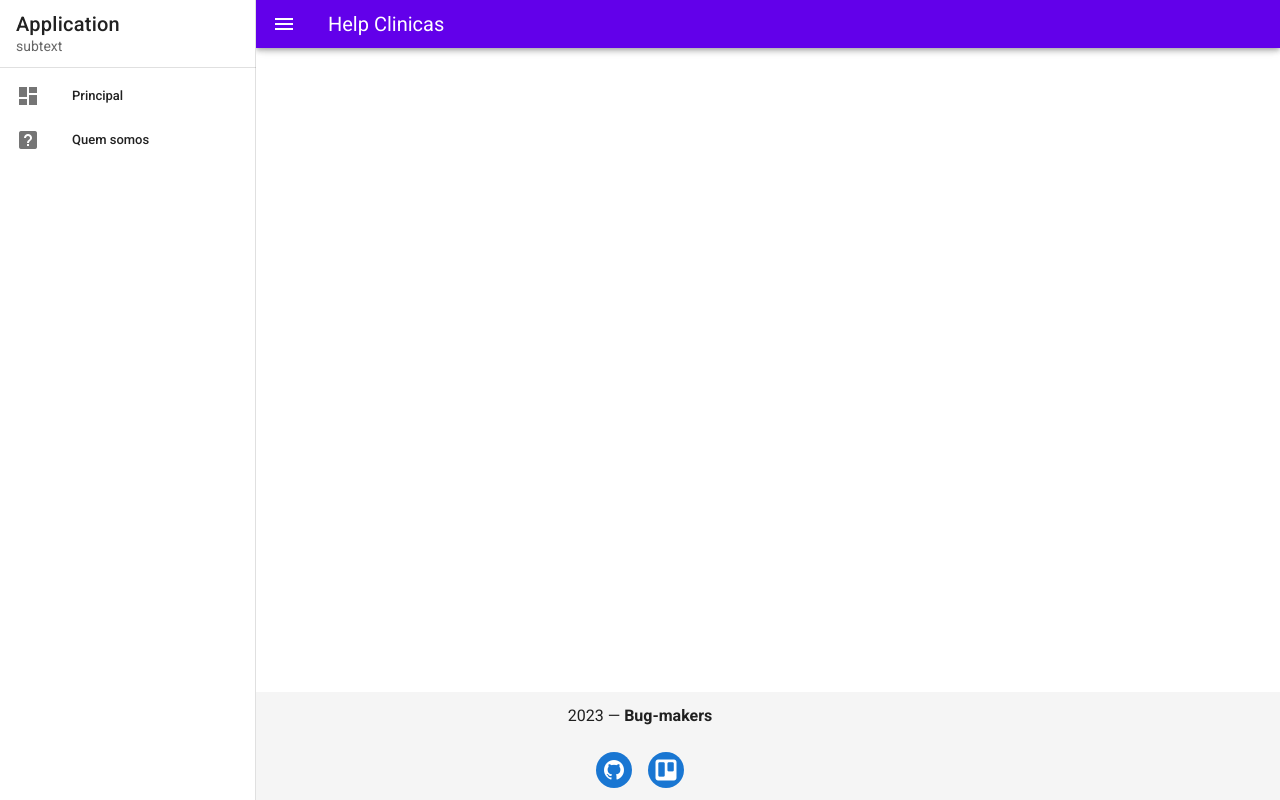
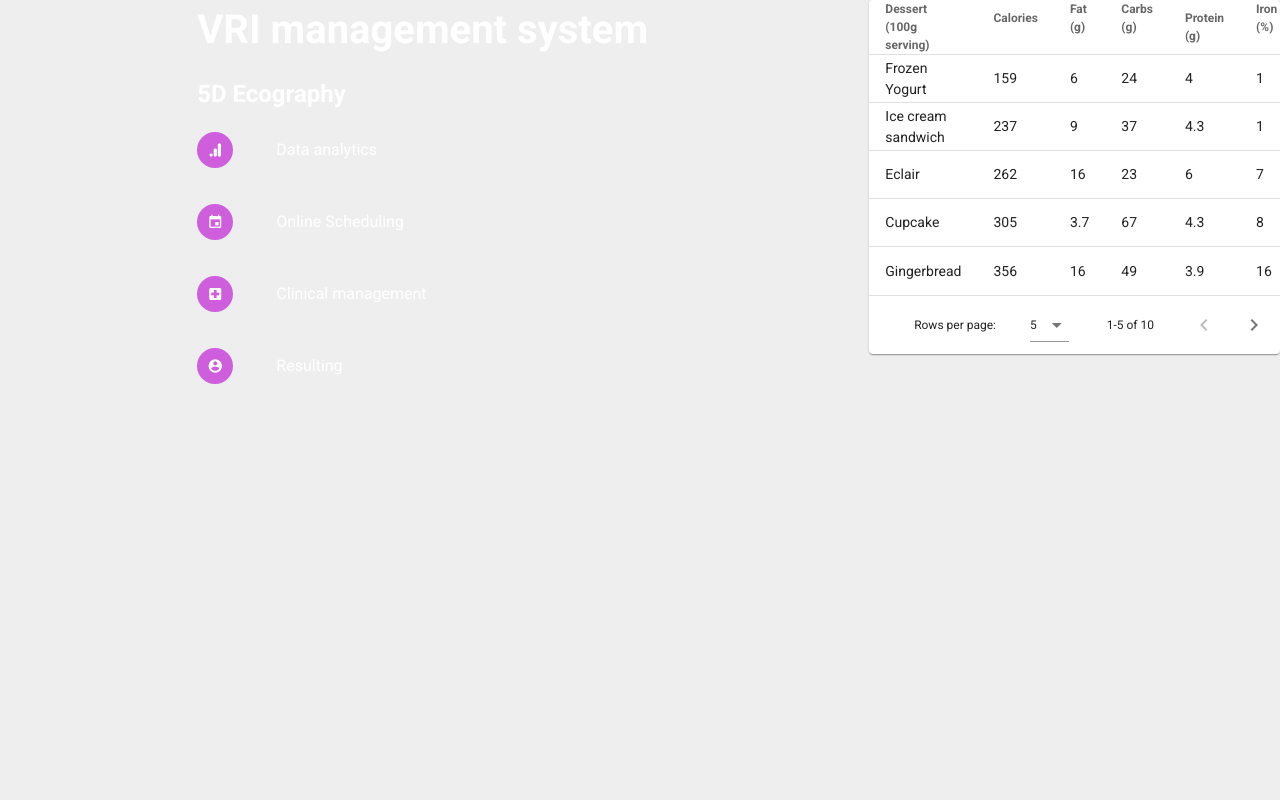
Before and after one commit to TheBugMakers/agenda-medica, a Vue app: page /appointment/1 in a window 1280 px wide. Built offline with nearby package versions, Linux system fonts and the light colour scheme.

Commit message:
feat: add public and admin template

```diff
--- a/src/App.vue
+++ b/src/App.vue
@@ -1,114 +1,33 @@
 <template>
-  <v-app id="inspire">
-    <v-navigation-drawer
-      v-model="drawer"
-      app
-    >
-    <v-list-item>
-        <v-list-item-content>
-          <v-list-item-title class="text-h6">
-            Application
-          </v-list-item-title>
-          <v-list-item-subtitle>
-            subtext
-          </v-list-item-subtitle>
-        </v-list-item-content>
-      </v-list-item>
-
-      <v-divider></v-divider>
-
-      <v-list
-        dense
-        nav
-      >
-        <v-list-item
-          v-for="item in items"
-          :key="item.title"
-          link
-        >
-          <v-list-item-icon>
-            <v-icon>{{ item.icon }}</v-icon>
-          </v-list-item-icon>
-
-          <v-list-item-content>
-            <v-list-item-title>{{ item.title }}</v-list-item-title>
-          </v-list-item-content>
-        </v-list-item>
-      </v-list>
-    </v-navigation-drawer>
-
-    <!-- <v-app-bar app>
-      <v-app-bar-nav-icon @click="drawer = !drawer"></v-app-bar-nav-icon>
-
-      <v-toolbar-title>Psico Clinic help</v-toolbar-title>
-    </v-app-bar> -->
-    <v-app-bar
-      color="deep-purple accent-4"
-      dense
-      dark
-      app
-    >
-    <v-app-bar-nav-icon @click="drawer = !drawer"></v-app-bar-nav-icon>
-
-      <v-toolbar-title>Help Clinicas</v-toolbar-title>
-
-      <v-spacer></v-spacer>
-
-      <v-menu
-        left
-        bottom
-      >
-
-
-        <v-list>
-          <v-list-item
-            v-for="n in 5"
-            :key="n"
-            @click="() => {}"
-          >
-            <v-list-item-title>Option {{ n }}</v-list-item-title>
-          </v-list-item>
-        </v-list>
-      </v-menu>
-    </v-app-bar>
-    <v-main>
-      <router-view/>
+  <v-app>
+    <v-main class="grey lighten-3">
+      <AdminTemplate v-if="user.data"></AdminTemplate>
+      <PublicTemplate v-if="!user.data"></PublicTemplate>
     </v-main>
-    <v-footer padless>
-    <v-col
-      class="text-center"
-      cols="12"
-    >
-      {{ new Date().getFullYear() }} — <strong>Bug-makers</strong>
-    </v-col>
-    <v-col class="text-center align-center"
-      cols="12">
-      <v-btn class="mx-2 primary" href="https://github.com/TheBugMakers"
-          dark
-          icon >
-          <v-icon size="24px">mdi-github</v-icon>
-      </v-btn>
-      <v-btn class="mx-2 primary" dark icon href="https://trello.com/b/bNdXOCly/bugmakers">
-        <v-icon size="24px">fab fa-trello</v-icon>
-      </v-btn>
-    </v-col>
-  </v-footer>
   </v-app>
 </template>
 
 <script>
+import AdminTemplate from "@/components/AdminTemplate"
+import PublicTemplate from "@/components/PublicTemplate"
 
-  export default {
-  components: {},
-    data () {
-      return {
-        drawer: null,
-        items: [
-          { title: 'Principal', icon: 'mdi-view-dashboard' },
-          { title: 'Quem somos', icon: 'mdi-help-box' },
-        ],
-        right: null,
-      }
+export default {
+  name: 'App',
+  components: {
+    AdminTemplate,
+    PublicTemplate,
+  },
+  data: () => ({}),
+  computed:{
+    user() {
+      return this.$store.state.user
     },
+  },
+};
+</script>
+
+<style>
+  #container {
+    height: 100%;
   }
-</script>
+</style>
--- /dev/null
+++ b/src/components/AdminTemplate.vue
@@ -0,0 +1,22 @@
+<template>
+  <v-row id="container" dense>
+           <v-col class="pb-0"  cols="2">
+             <!-- <LeftMenu/> -->
+           </v-col>
+           <v-col class="mt-4">
+             <v-sheet color="transparent">
+             <router-view></router-view>
+             </v-sheet>
+           </v-col>
+         </v-row>
+ </template>
+
+ <script>
+ // import LeftMenu from "@/components/LeftMenu.vue"
+ export default {
+
+   components: {
+     /* LeftMenu, */
+   },
+ }
+ </script>
--- /dev/null
+++ b/src/components/PublicTemplate.vue
@@ -0,0 +1,84 @@
+<template>
+  <div>
+    <v-row>
+      <v-col
+        class="pb-0"
+        cols="8"
+        style="display: flex; justify-content: center"
+      >
+        <div id="div">
+          <v-row>
+            <v-col>
+              <div class="mb-5">
+                <p style="font-size: 40px; font-weight: 600">
+                  VRI management system
+                </p>
+                <h2>5D Ecography</h2>
+              </div>
+              <v-row
+                align="center"
+                class="mb-2"
+                v-for="service in services"
+                :key="service.icon"
+              >
+                <v-col cols="2">
+                  <v-avatar size="36px" color="#CE5EDC">
+                    <v-icon dark size="16px">
+                      {{ service.icon }}
+                    </v-icon>
+                  </v-avatar>
+                </v-col>
+                <v-col cols="10">
+                  <strong></strong>
+                  <span class="">{{ service.text }} </span>
+                </v-col>
+              </v-row>
+            </v-col>
+          </v-row>
+        </div>
+      </v-col>
+      <v-col class="pb-0" cols="4">
+        <login-view></login-view>
+      </v-col>
+    </v-row>
+  </div>
+</template>
+
+<script>
+import LoginView from "@/views/LoginView.vue";
+
+export default {
+  data: () => ({
+    services: [
+      {
+        icon: "mdi-google-analytics",
+        text: "Data analytics",
+      },
+      {
+        icon: " mdi-calendar",
+        text: "Online Scheduling",
+      },
+      {
+        icon: "mdi-hospital-box",
+        text: "Clinical management",
+      },
+      {
+        icon: " mdi-account-circle",
+        text: "Resulting",
+      },
+    ],
+  }),
+  components: {
+    LoginView,
+  },
+};
+</script>
+
+<style>
+#div {
+  display: flex;
+  color: white;
+  align-items: center;
+  justify-content: center;
+}
+</style>
--- a/src/router/index.js
+++ b/src/router/index.js
@@ -8,7 +8,7 @@ const routes = [
   {
     path: '/',
     name: 'login',
-    component: () => import('@/views/Login.vue')
+    component: () => import('@/views/LoginView.vue')
   },
   {
   path: '/calendar',
--- a/src/store/index.js
+++ b/src/store/index.js
@@ -5,13 +5,21 @@ Vue.use(Vuex)
 
 export default new Vuex.Store({
   state: {
+    user: {
+      data: null
+    }
   },
   getters: {
   },
   mutations: {
+    SET_USER(state, payload) {
+      state.user = payload;
+    }
   },
   actions: {
+
   },
   modules: {
+
   }
 })
```
Also changed, not shown: src/views/LoginView.vue (renamed from src/views/Login.vue).
